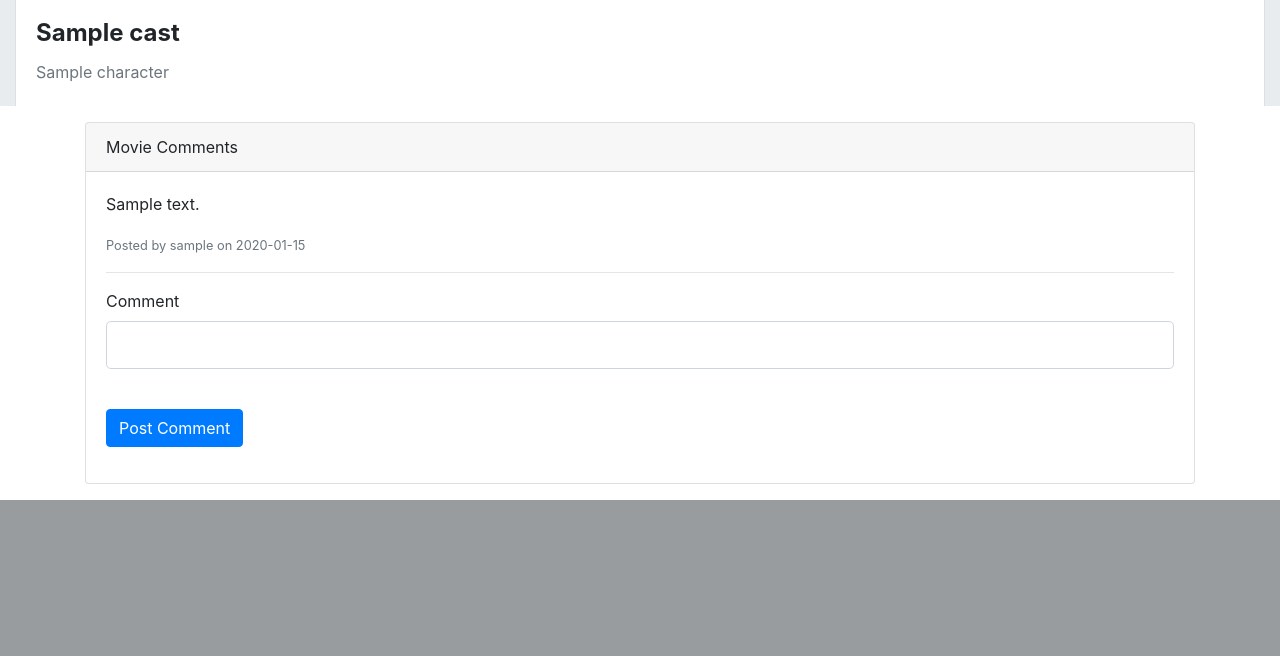
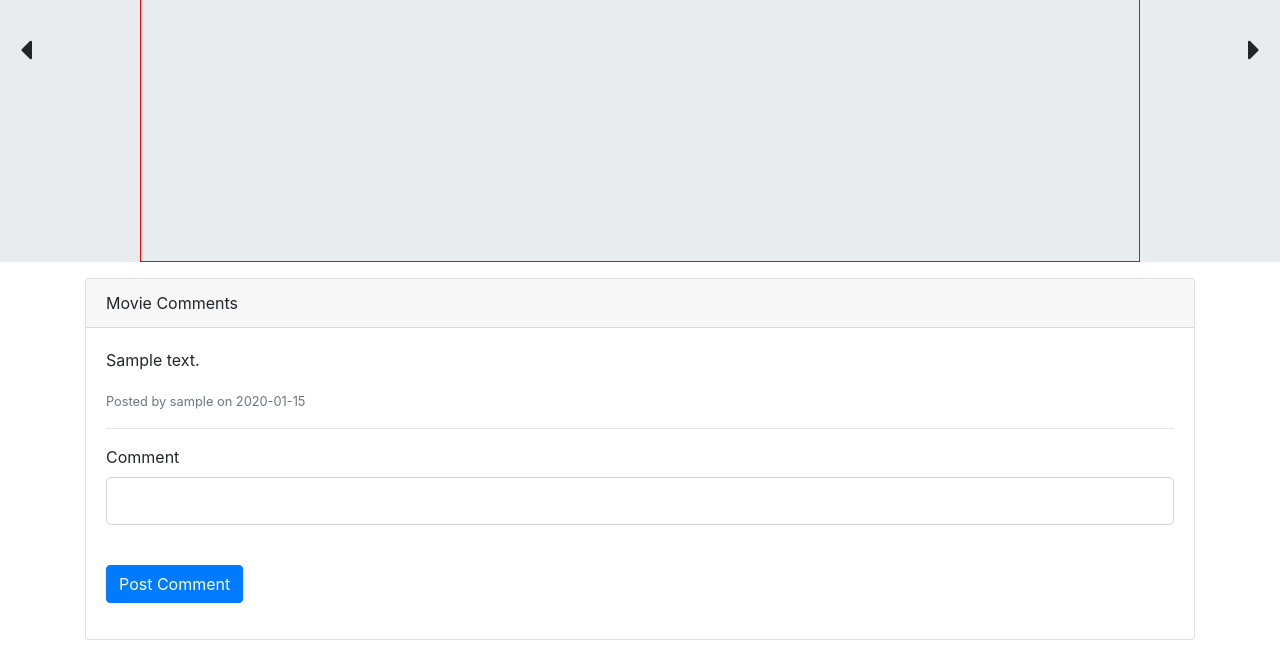
Before and after one commit to tee24/movie_recommendation, a Flask app: page /movie/1 in a window 1280 px wide. Shown: the part 960-1616 px from the top of the page. Before the commit the page ends 1460 px from the top, so only its background shows below. Run offline with Flask 2, Linux system fonts and the light colour scheme; tables that the repository leaves empty hold one stand-in row (values such as "Sample post"); a database or web service that is not in the repository returns one stand-in record (values such as "Sample title"); data that the repository does not hold is empty; some libraries are stand-ins or nearby versions; some web fonts are replaced.

Commit message:
work on slider for cast

```diff
--- a/flaskmovie/static/app.js
+++ b/flaskmovie/static/app.js
@@ -31,3 +31,15 @@ $(document).ready(function(){
   });
 
 });
+
+$('.wrapper').slick({
+  infinite: true,
+  slidesToShow: 3,
+  slidesToScroll: 3,
+  nextArrow: $('.forward'),
+  prevArrow: $('.back')
+});
+
+
+         //nextArrow: $('.forward'),
+  //prevArrow: $('.back')
--- a/flaskmovie/static/main.css
+++ b/flaskmovie/static/main.css
@@ -6,12 +6,6 @@ top: -50px;}
 
 #movie_info{
 font-family: 'Muli', sans-serif;
-}
-
-.card-img-top {
-    width: 100% !important;
-    height: 15vw !important;
-    object-fit: cover !important;
 }
 
 div.scrollmenu {
@@ -31,3 +25,44 @@ div.scrollmenu a {
 ::-webkit-scrollbar {
   display: none;
 }
+
+.wrapper{
+border: 1px solid red;
+width: 80%;
+height: 400px;
+margin: 0px auto;
+overflow: hidden;
+}
+
+.wrapper .post{
+background-color: white;
+display: inline-block;
+padding: 10px 0px 10px 0px;
+border-top-left-radius: 5px;
+border-top-right-radius: 5px;
+box-shadow: 0 4px 8px 0 rgba(0, 0, 0, 0.2), 0 6px 20px 0 rgba(0, 0, 0, 0.19);
+width: 80%;
+height: 75%;
+}
+
+.wrapper .post .post-image{
+border-radius: 5px;
+width: 80%;
+height: 80%;
+}
+
+.slider{
+position: relative;
+}
+
+i.back{
+position: absolute;
+left: 20px;
+top: 50%;
+}
+
+i.forward{
+position: absolute;
+right: 20px;
+top: 50%;
+}
--- a/flaskmovie/templates/movie.html
+++ b/flaskmovie/templates/movie.html
@@ -36,19 +36,20 @@
         </div>
     </div>
 </div>
-<!-- VIDEO? -->
-<div class="container-fluid scrollmenu" style="height:300px; background-color:#e9ecef;">
-  {% for person in movie_credits %}
-    <div class="card">
-        <img class="card-img-top" src="http://image.tmdb.org/t/p/w185/{{ person.profile_path }}">
-        <div class="card-body">
-            <h4 class="card-title font-weight-bold">{{ person.name }}</h4>
-            <p class="card-text text-muted">{{ person.character }}</p>
-            <a href="#" class="stretched-link"></a>
-        </div>
-   {% endfor %}
+<!-- CAST SLICK CAROUSEL -->
+<div class="container-fluid slider" style="background-color:#e9ecef;">
+    <div>
+        <h1 class="text-center">Cast</h1>
+        <i class="fas fa-caret-left fa-2x back"></i>
+        <i class="fas fa-caret-right fa-2x forward"></i>
+        <div class="wrapper">
+            <div class="post">Post1</div>
+            <div class="post">Post1</div>
+            <div class="post">Post1</div>
+            <div class="post">Post1</div>
+            <div class="post">Post1</div>
 </div>
-
+    </div>
 </div>
 <!-- COMMENTS -->
 <div class="container">
--- a/flaskmovie/templates/template.html
+++ b/flaskmovie/templates/template.html
@@ -81,7 +81,7 @@
 <!-- <span style="display:block; height: 1000px;"></span> -->
 
 <!-- Optional JavaScript -->
-<!-- jQuery first, then Popper.js, then Bootstrap JS -->
+<!-- jQuery first, then Popper.js, then Bootstrap JS, then Slick, then app.js -->
 <script
   src="https://code.jquery.com/jquery-3.4.1.js"
   integrity="sha256-WpOohJOqMqqyKL9FccASB9O0KwACQJpFTUBLTYOVvVU="
@@ -92,7 +92,9 @@
 <script src="https://stackpath.bootstrapcdn.com/bootstrap/4.3.1/js/bootstrap.min.js"
         integrity="sha384-JjSmVgyd0p3pXB1rRibZUAYoIIy6OrQ6VrjIEaFf/nJGzIxFDsf4x0xIM+B07jRM"
         crossorigin="anonymous"></script>
+<script type="text/javascript" src="https://cdn.jsdelivr.net/npm/slick-carousel@1.8.1/slick/slick.min.js"></script>
 <script src="{{ url_for('static', filename='app.js') }}"></script>
+
 
 </body>
 </html>
```
